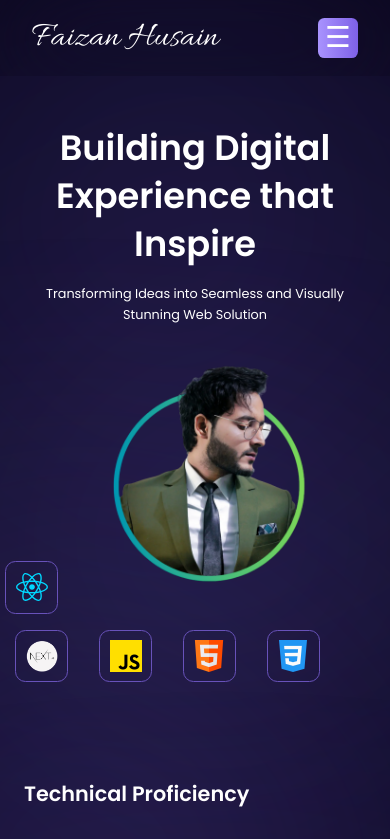
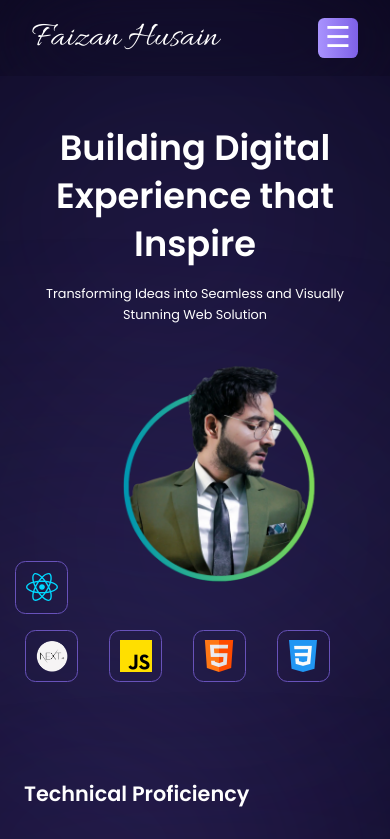
Before and after one commit to FaizanHusainn/Portfolio, a React (Vite) app: page / in a window 390 px wide. Shown: the top 839 px of the page. Built offline with nearby package versions, Linux system fonts and the light colour scheme.

Commit message:
Update Hero.css

```diff
--- a/src/components/Hero/Hero.css
+++ b/src/components/Hero/Hero.css
@@ -146,12 +146,10 @@
     }
     .hero-img{
         gap: 1rem;
-        padding-right: 35px;
     }
     .hero-img > div {
         gap: 1rem;
-        padding-right: 35px;
-
+        margin-right: 50px;
     }
     .hero-img > div > img {
         width: 16rem;
@@ -159,6 +157,7 @@
     .tech-icon{
         width: 3.3rem;
         height: 3.3rem;
+
     }
     .tech-icon img {
         width: 2rem;
```
